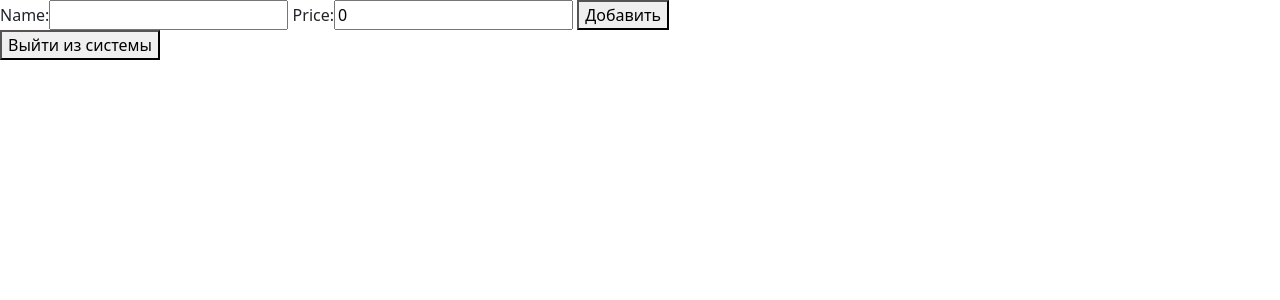
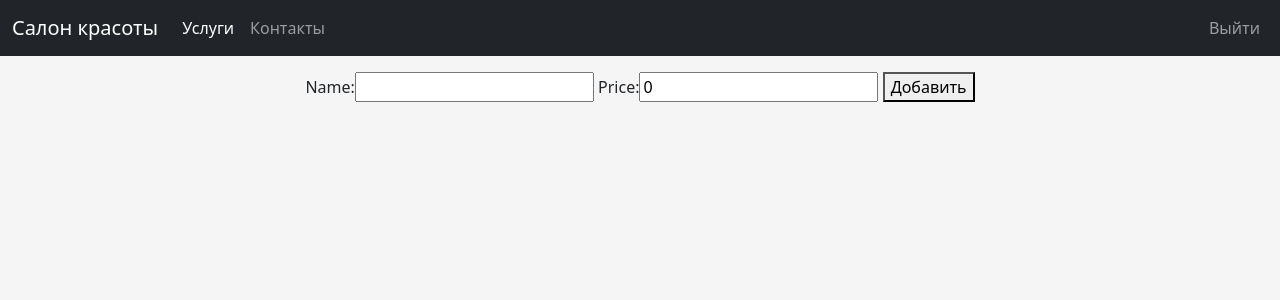
Before and after one commit to ilya-siluyanov/BeautySaloon, a Django app: page /admin/add_service in a window 1280 px wide. Shown: the top 300 px of the page. Run offline with Django 3.2, Linux system fonts and the light colour scheme; a user stored in the database is signed in.

Commit message:
Front changes

```diff
--- a/static/templates/add_service_form.html
+++ b/static/templates/add_service_form.html
@@ -1,13 +1,41 @@
 <!DOCTYPE html>
 <html lang="en">
 <head>
+    <meta charset="UTF-8">
+    <meta name="viewport" content="width=device-width, initial-scale=1">
+    <title>Добавить новую услугу</title>
+
     <link href="https://cdn.jsdelivr.net/npm/bootstrap@5.0.1/dist/css/bootstrap.min.css" rel="stylesheet"
           integrity="sha384-+0n0xVW2eSR5OomGNYDnhzAbDsOXxcvSN1TPprVMTNDbiYZCxYbOOl7+AMvyTG2x" crossorigin="anonymous">
-    <meta charset="UTF-8">
-    <meta name="viewport" content="width=device-width, initial-scale=1">
-    <title>Add a service</title>
+    {% load static %}
+    <link href="{% static 'css/main.css'%}" rel="stylesheet">
 </head>
 <body>
+<header>
+    <nav class="navbar navbar-expand-sm navbar-fixed-top navbar-dark bg-dark container-fluid">
+        <a class="navbar-brand" href="/">Салон красоты</a>
+        <button class="navbar-toggler" type="button" data-bs-toggle="collapse" data-bs-target="#navbarSupportedContent"
+                aria-controls="navbarSupportedContent" aria-expanded="false" aria-label="Toggle navigation">
+            <span class="navbar-toggler-icon"></span>
+        </button>
+        <div class="collapse navbar-collapse" id="navbarSupportedContent">
+            <ul class="navbar-nav mr-auto flex-fill">
+                <li class="nav-item">
+                    <a class="nav-link active" href="/">Услуги</a>
+                </li>
+                <li class="nav-item">
+                    <a class="nav-link" href="/contacts">Контакты</a>
+                </li>
+            </ul>
+            <ul class="navbar-nav">
+                <li class="nav-item float-right">
+                    <a class="nav-link" href="/logout">Выйти</a>
+                </li>
+            </ul>
+        </div>
+    </nav>
+</header>
+
 <form action="/admin/send_service_form" method="post">
     {% csrf_token %}
     {{ service_form }}
@@ -15,9 +43,6 @@
     <button type="submit">Добавить</button>
 </form>
 
-<a href="/logout">
-    <button>Выйти из системы</button>
-</a>
 <script src="https://cdn.jsdelivr.net/npm/bootstrap@5.0.1/dist/js/bootstrap.bundle.min.js"
         integrity="sha384-gtEjrD/SeCtmISkJkNUaaKMoLD0//ElJ19smozuHV6z3Iehds+3Ulb9Bn9Plx0x4"
         crossorigin="anonymous"></script>
--- a/static/templates/admin_homepage.html
+++ b/static/templates/admin_homepage.html
@@ -7,7 +7,7 @@
     <meta charset="UTF-8">
     <meta name="viewport" content="width=device-width, initial-scale=1">
     <title>Домашняя страница администратора</title>
-    <link href="{% static 'css/homepage.css' %}" rel="stylesheet">
+    <link href="{% static 'css/main.css'%}" rel="stylesheet">
 </head>
 <body class="text-center">
 <header>
--- a/static/templates/client_homepage.html
+++ b/static/templates/client_homepage.html
@@ -8,8 +8,7 @@
     <link href="https://cdn.jsdelivr.net/npm/bootstrap@5.0.1/dist/css/bootstrap.min.css" rel="stylesheet"
           integrity="sha384-+0n0xVW2eSR5OomGNYDnhzAbDsOXxcvSN1TPprVMTNDbiYZCxYbOOl7+AMvyTG2x" crossorigin="anonymous">
 
-    <!-- Custom styles for this template -->
-    <link href="{% static 'css/homepage.css' %}" rel="stylesheet">
+    <link href="{% static 'css/main.css' %}" rel="stylesheet">
 </head>
 
 <body>
@@ -38,10 +37,9 @@
     </nav>
 </header>
 <main>
-
     <div class="list-group">
         {% for service in available_services %}
-            <div class="card text-center p-0.5 m-2">
+            <div class="list-group-item card text-center p-0.5 m-2">
                 <div class="card-body">
                     <h5 class="card-title">{{ service.service_instance.name }}</h5>
                     <p class="card-text">{{ service.service_instance.price }} рублей</p>
--- a/static/templates/registration/login.html
+++ b/static/templates/registration/login.html
@@ -9,6 +9,7 @@
           integrity="sha384-+0n0xVW2eSR5OomGNYDnhzAbDsOXxcvSN1TPprVMTNDbiYZCxYbOOl7+AMvyTG2x" crossorigin="anonymous">
 
     <!-- Custom styles for this template -->
+    <link href="{% static 'css/main.css' %}" rel="stylesheet">
     <link href="{% static 'css/signin.css' %}" rel="stylesheet">
 
 </head>
```
Also changed, not shown: static/css/signin.css (+1 -19 lines), db.sqlite3, static/css/main.css (renamed from static/css/homepage.css).
